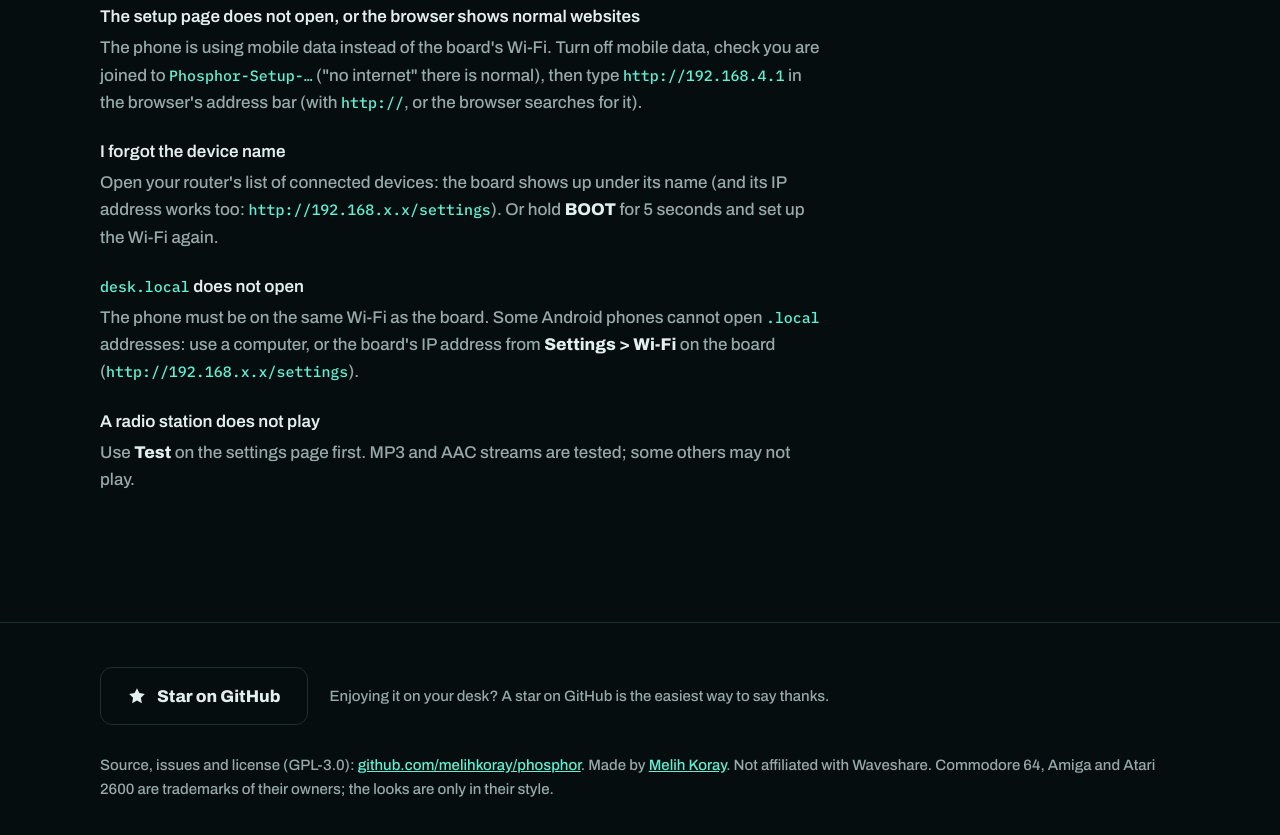
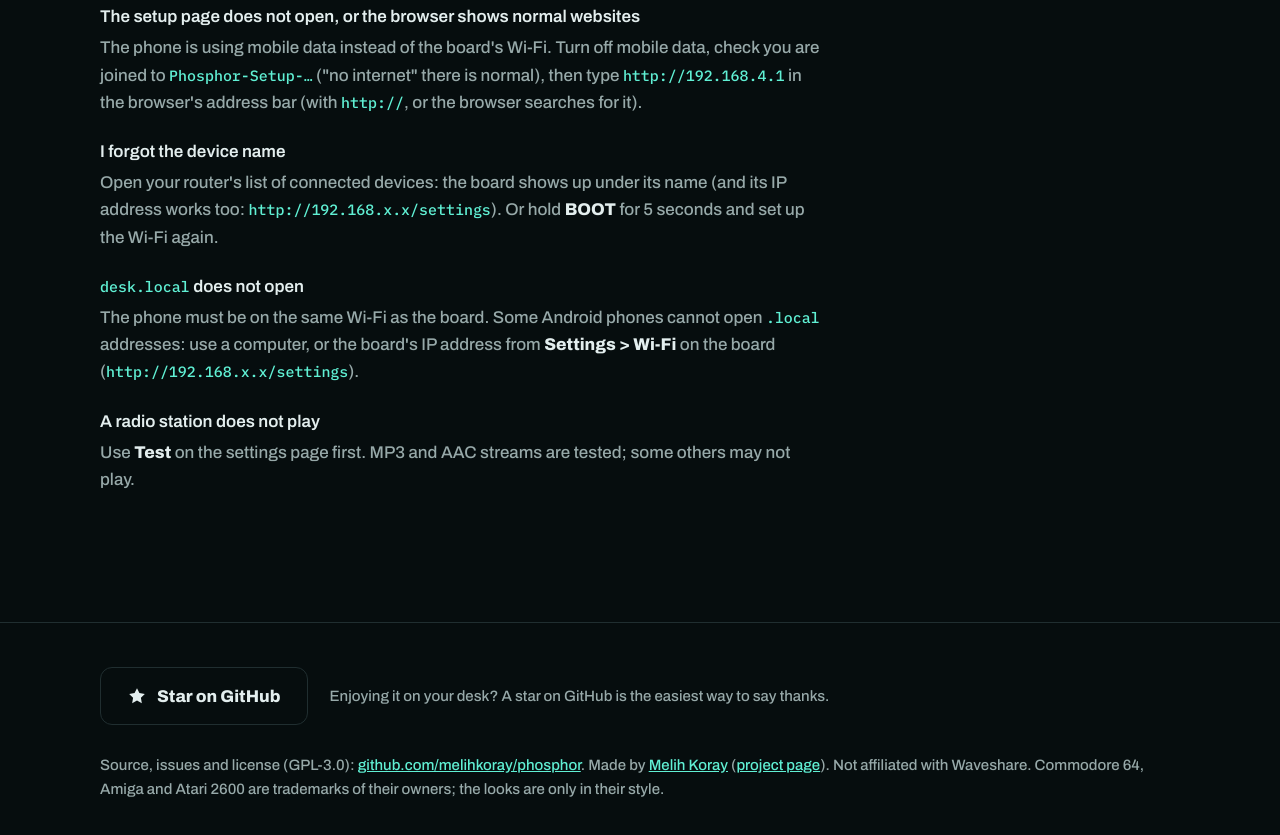
Before and after one commit to WorkingWarrior/phosphor, a plain HTML site: page docs/index.html in a window 1280 px wide. Shown: the part 7614-8449 px from the top of the page. Drawn offline with Linux system fonts and the light colour scheme.

Commit message:
Link the project page on melihkoray.com from the README and the installer
Co-Authored-By: Claude Opus 5.5 <noreply@anthropic.com>

```diff
--- a/docs/index.html
+++ b/docs/index.html
@@ -392,7 +392,7 @@ footer p { margin: 0; }
       <a class="btn ghost" href="https://github.com/melihkoray/phosphor"><svg viewBox="0 0 24 24" aria-hidden="true"><path d="M12 2.6l2.9 5.9 6.5.95-4.7 4.6 1.1 6.5L12 17.5l-5.8 3.05 1.1-6.5-4.7-4.6 6.5-.95z"/></svg>Star on GitHub<span class="count" data-stars hidden></span></a>
       <p class="small">Enjoying it on your desk? A star on GitHub is the easiest way to say thanks.</p>
     </div>
-    <p class="small" style="margin-top:28px">Source, issues and license (GPL-3.0): <a href="https://github.com/melihkoray/phosphor">github.com/melihkoray/phosphor</a>. Made by <a href="https://melihkoray.com">Melih Koray</a>. Not affiliated with Waveshare. Commodore 64, Amiga and Atari 2600 are trademarks of their owners; the looks are only in their style.</p>
+    <p class="small" style="margin-top:28px">Source, issues and license (GPL-3.0): <a href="https://github.com/melihkoray/phosphor">github.com/melihkoray/phosphor</a>. Made by <a href="https://melihkoray.com">Melih Koray</a> (<a href="https://melihkoray.com/projects/phosphor">project page</a>). Not affiliated with Waveshare. Commodore 64, Amiga and Atari 2600 are trademarks of their owners; the looks are only in their style.</p>
   </div>
 </footer>
 
```
Also changed, not shown: 1 other file.
